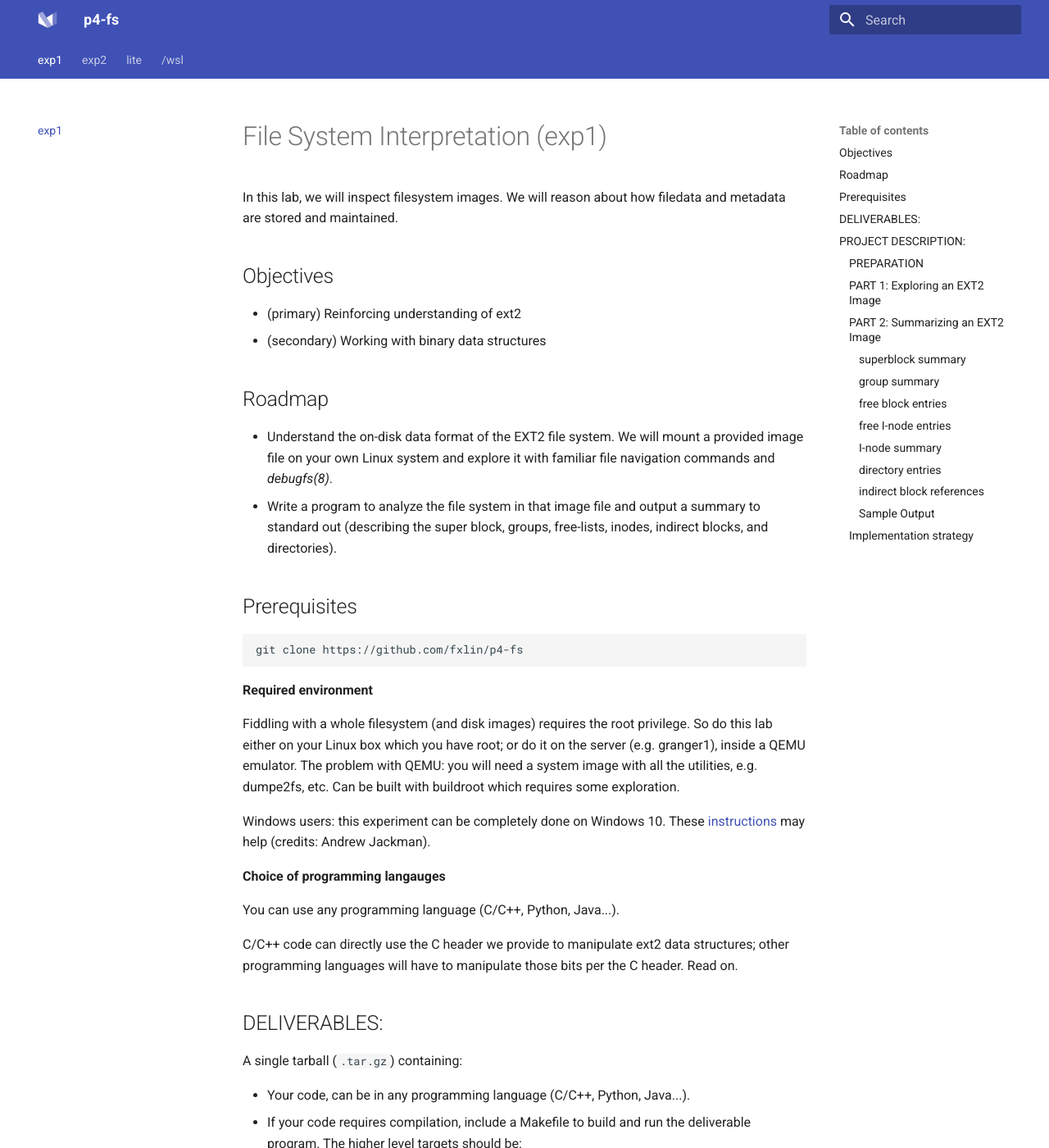
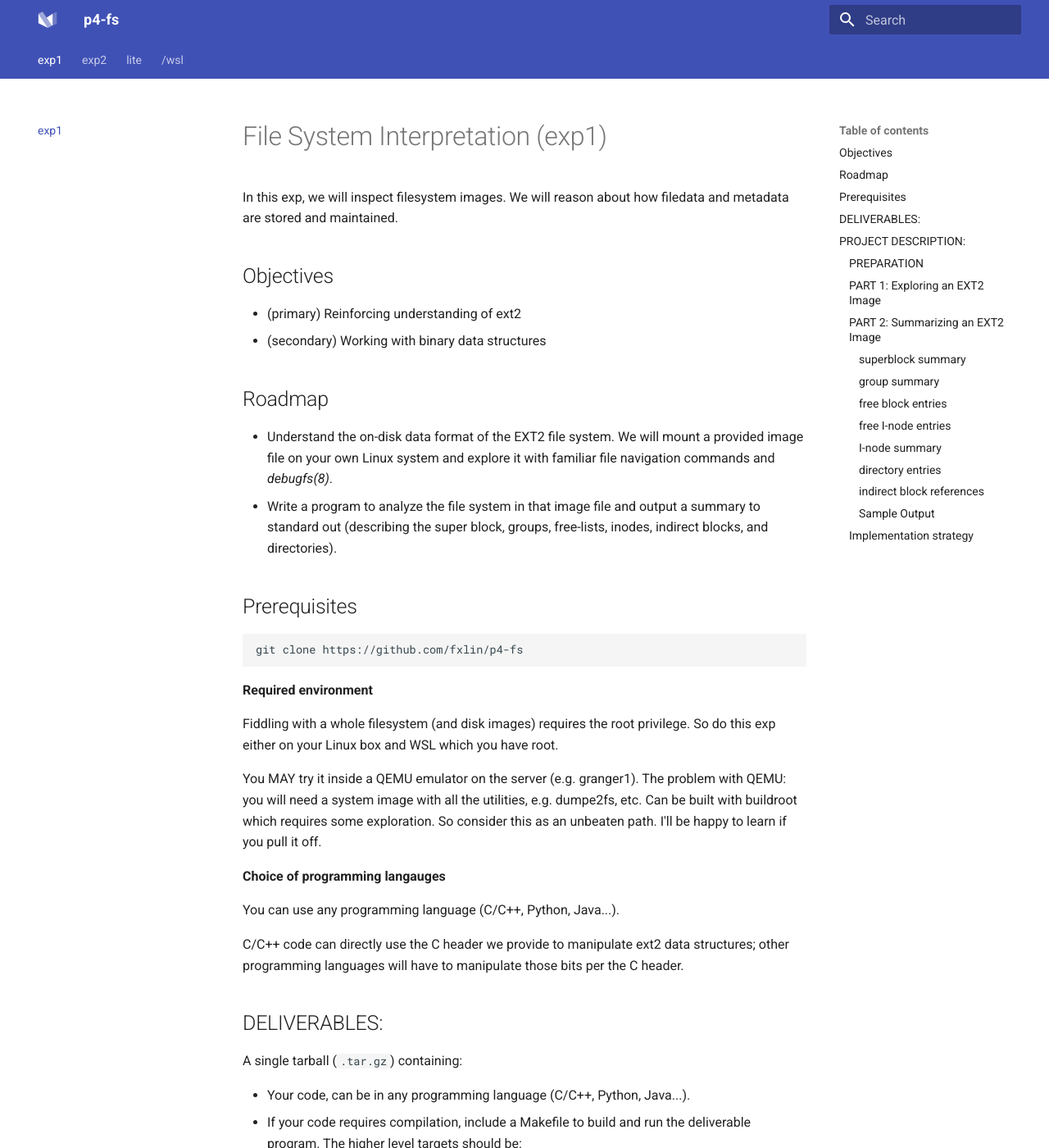
Before and after one commit to fxlin/p4-fs, an MkDocs documentation site: the page built from docs/interpretation.md, in a window 1280 px wide and 1400 px high. Shown: the whole window at 82% size. Built offline with MkDocs 1.6.1 and Material for MkDocs 9.7.7, drawn with Linux system fonts in a browser that asks for light colours.

Commit message:
update doc

```diff
--- a/docs/interpretation.md
+++ b/docs/interpretation.md
@@ -1,6 +1,6 @@
 # File System Interpretation (exp1)
 
-In this lab, we will inspect filesystem images. We will reason about how filedata and metadata are stored and maintained.
+In this exp, we will inspect filesystem images. We will reason about how filedata and metadata are stored and maintained.
 
 ## Objectives
 
@@ -20,15 +20,16 @@ git clone https://github.com/fxlin/p4-fs
 
 **Required environment**
 
-Fiddling with a whole filesystem (and disk images) requires the root privilege. So do this lab either on your Linux box which you have root; or do it on the server (e.g. granger1), inside a QEMU emulator. The problem with QEMU: you will need a system image with all the utilities, e.g. dumpe2fs, etc. Can be built with buildroot which requires some exploration.
+Fiddling with a whole filesystem (and disk images) requires the root privilege. So do this exp either on your Linux box and WSL which you have root.
 
-Windows users: this experiment can be completely done on Windows 10. These [instructions](./wsl.md) may help (credits: Andrew Jackman).
+You MAY try it inside a QEMU emulator on the server (e.g. granger1). The problem with QEMU: you will need a system image with all the utilities, e.g. dumpe2fs, etc. Can be built with buildroot which requires some exploration.
+So consider this as an unbeaten path. I'll be happy to learn if you pull it off.
 
 **Choice of programming langauges**
 
 You can use any programming language (C/C++, Python, Java...).
 
-C/C++ code can directly use the C header we provide to manipulate ext2 data structures; other programming languages will have to manipulate those bits per the C header. Read on.
+C/C++ code can directly use the C header we provide to manipulate ext2 data structures; other programming languages will have to manipulate those bits per the C header.
 
 ## DELIVERABLES:
 
```
Also changed, not shown: docs/README.md (+2 -2 lines), docs/lite.md (+4 -0 lines), docs/old/wsl.md (added, +14 -0 lines), docs/wsl.md (deleted, +0 -14 lines).
